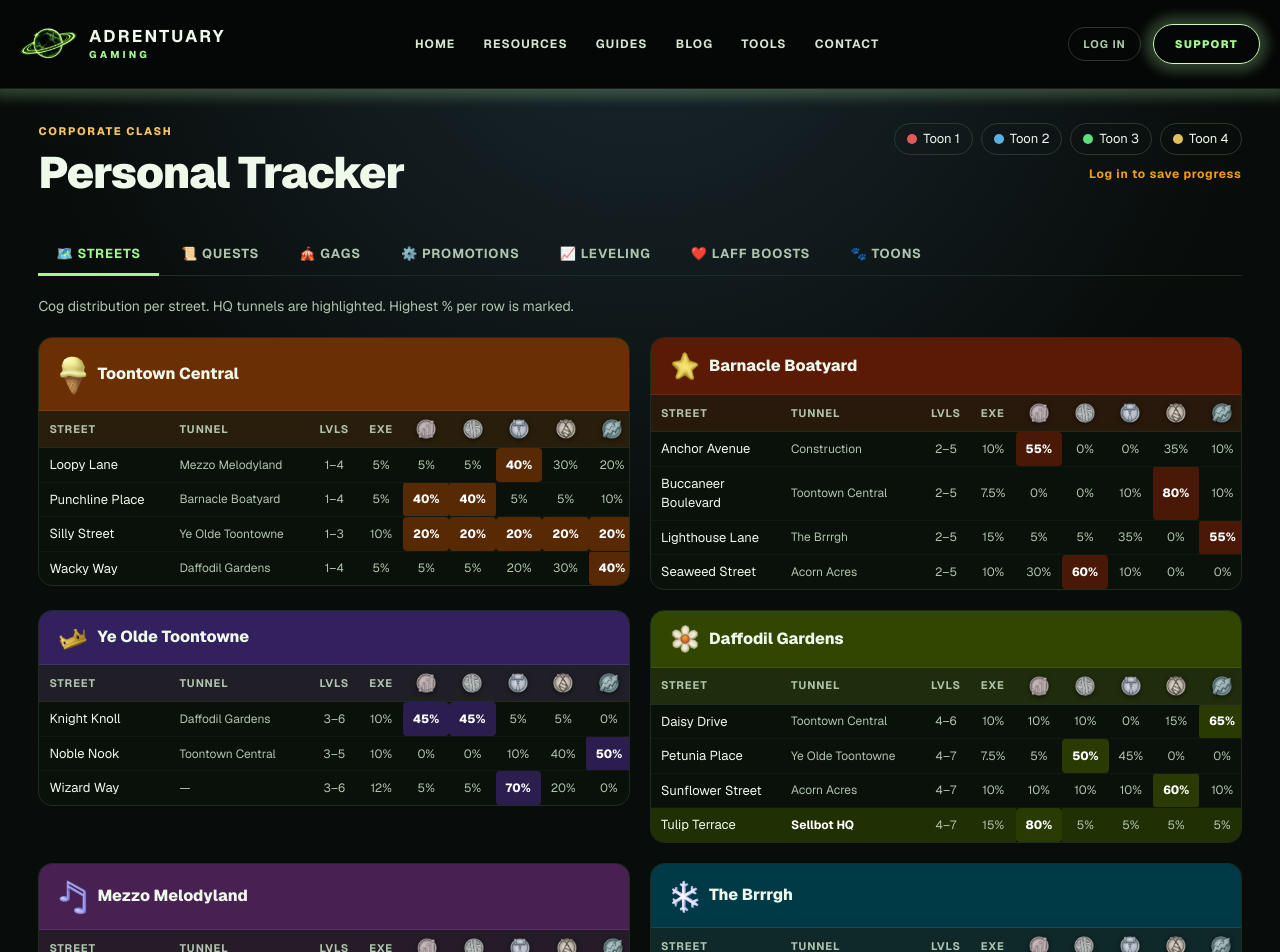
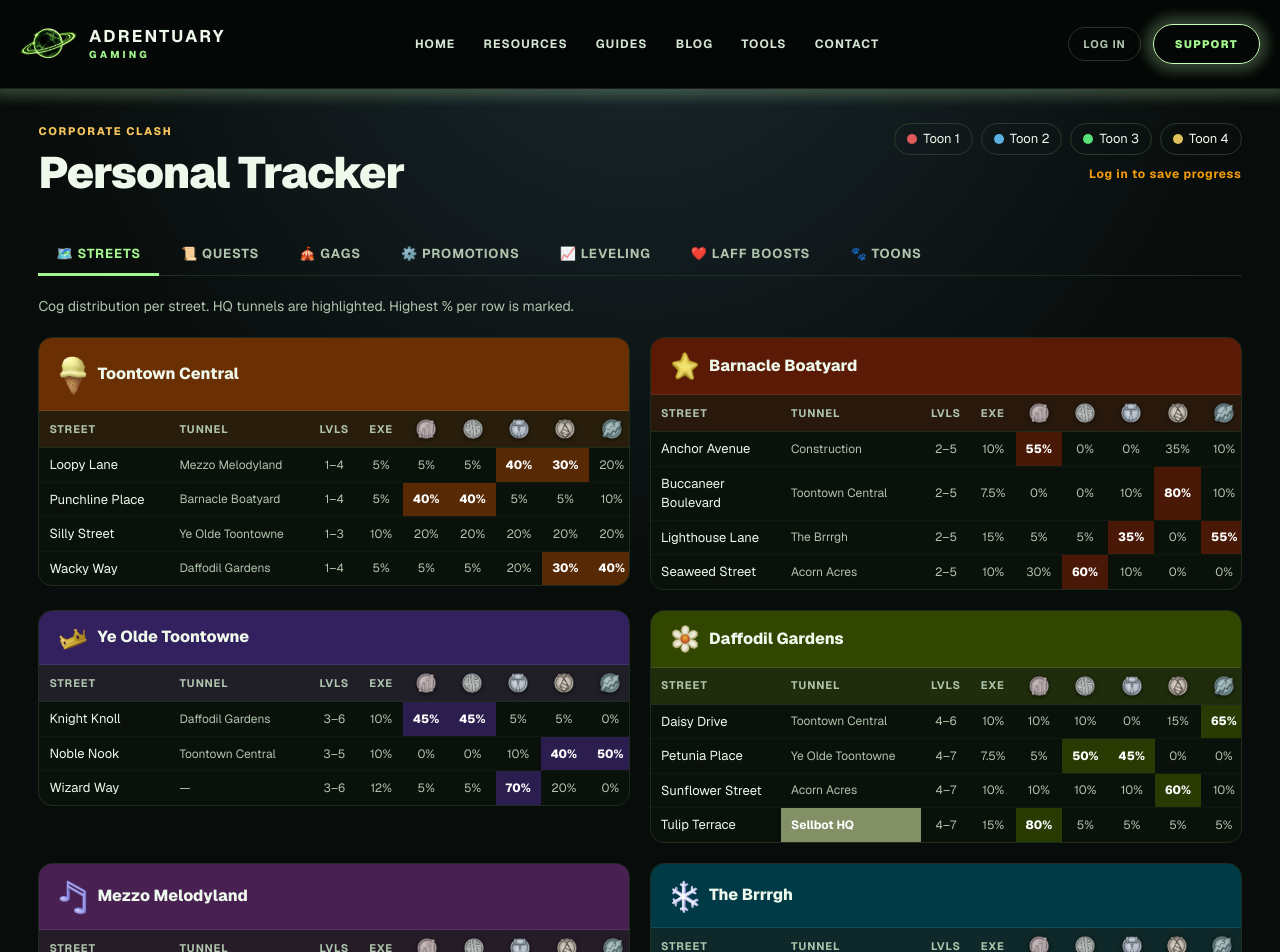
Before and after one commit to Adrentuary/adrentuary-gaming, a Next.js app: page /cog-distribution in a window 1280 px wide. Shown: the top 952 px of the page. Built offline with nearby package versions, Linux system fonts and the light colour scheme; no server answers.

Commit message:
Streets: fix max highlight to per-column, HQ cell-only highlight, remove border-radius

```diff
--- a/app/cog-distribution/SectionStreets.tsx
+++ b/app/cog-distribution/SectionStreets.tsx
@@ -20,6 +20,11 @@
 ];
 
 function DistrictCard({ district }: { district: typeof STREETS[number] }) {
+  // Compute the max value per cog column (index 0–4) across all streets
+  const colMax = [0, 1, 2, 3, 4].map(ci =>
+    Math.max(...district.streets.map(s => s.cogs[ci]))
+  );
+
   return (
     <div
       className="tracker-card streets-card"
@@ -54,10 +59,8 @@
             </tr>
           </thead>
           <tbody>
-            {district.streets.map(s => {
-              const maxVal = Math.max(...s.cogs);
-              return (
-                <tr key={s.location} className={s.isHQ ? 'st-hq-row' : ''}>
+            {district.streets.map(s => (
+              <tr key={s.location}>
                 <td className="col-street">{s.location}</td>
                 <td className={`col-tunnel${s.isHQ ? ' st-hq-tunnel' : ''}`}>
                   {s.tunnel}
@@ -67,14 +70,13 @@
                 {s.cogs.map((c, i) => (
                   <td
                     key={i}
-                      className={`col-sm col-cog-pct${c === maxVal && c > 0 ? ' st-max-pct' : ''}`}
+                    className={`col-sm col-cog-pct${c === colMax[i] && c > 0 ? ' st-max-pct' : ''}`}
                   >
                     {c}%
                   </td>
                 ))}
               </tr>
-              );
-            })}
+            ))}
           </tbody>
         </table>
       </div>
--- a/app/globals.css
+++ b/app/globals.css
@@ -200,11 +200,9 @@
 .col-cog-pct{text-align:center;width:44px}
 .cog-emblem{display:block;margin:0 auto;object-fit:contain;filter:drop-shadow(0 1px 2px rgba(0,0,0,.6))}
 .pg-emblem{object-fit:contain;flex-shrink:0}
-/* HQ tunnel row — slightly lighter than the card header */
-.st-hq-row td{background:color-mix(in srgb,var(--dc,#6b2f04) 60%,#0a100a)}
-.st-hq-row:hover td{background:color-mix(in srgb,var(--dc,#6b2f04) 70%,#0a100a)}
-.st-hq-tunnel{color:#fff !important;font-weight:700}
-/* highest % cell in each row */
-.st-max-pct{background:color-mix(in srgb,var(--dc,#6b2f04) 80%,#0a100a) !important;color:#fff !important;font-weight:800;border-radius:4px}
+/* HQ tunnel cell only — 40% lighter than the card's --dc color */
+.st-hq-tunnel{background:color-mix(in srgb,var(--dc,#6b2f04) 60%,#fff) !important;color:#fff !important;font-weight:700}
+/* highest % cell per column — no border-radius */
+.st-max-pct{background:color-mix(in srgb,var(--dc,#6b2f04) 80%,#0a100a) !important;color:#fff !important;font-weight:800}
 @media(max-width:900px){.streets-pair{grid-template-columns:1fr}}
 @media(max-width:700px){.tracker-tabs{gap:2px}.tracker-tab{padding:8px 11px;font-size:11px}.col-tunnel,.col-loc{display:none}.col-reward{min-width:120px;font-size:11px}.tracker-header{flex-direction:column}.tracker-header-meta{align-items:flex-start}}
```
Lines whose indentation alone changed are shown as unchanged.
